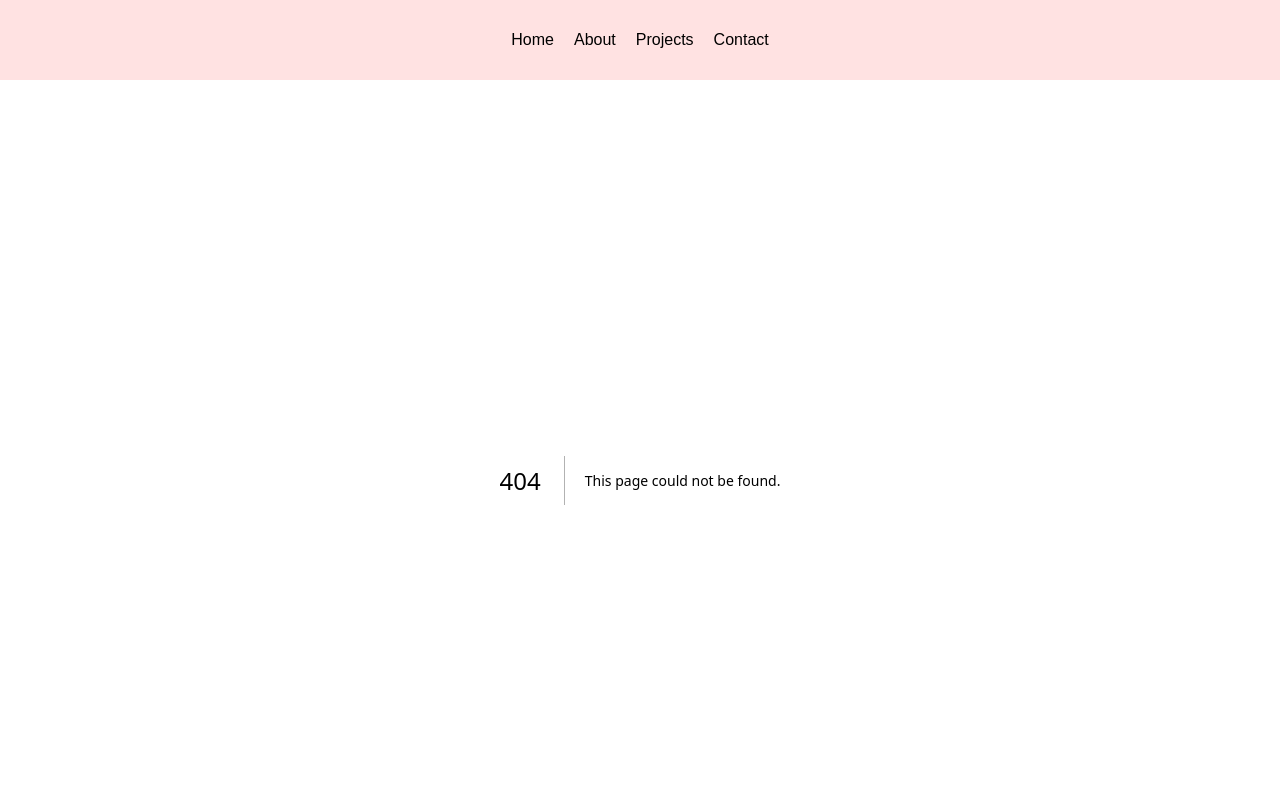
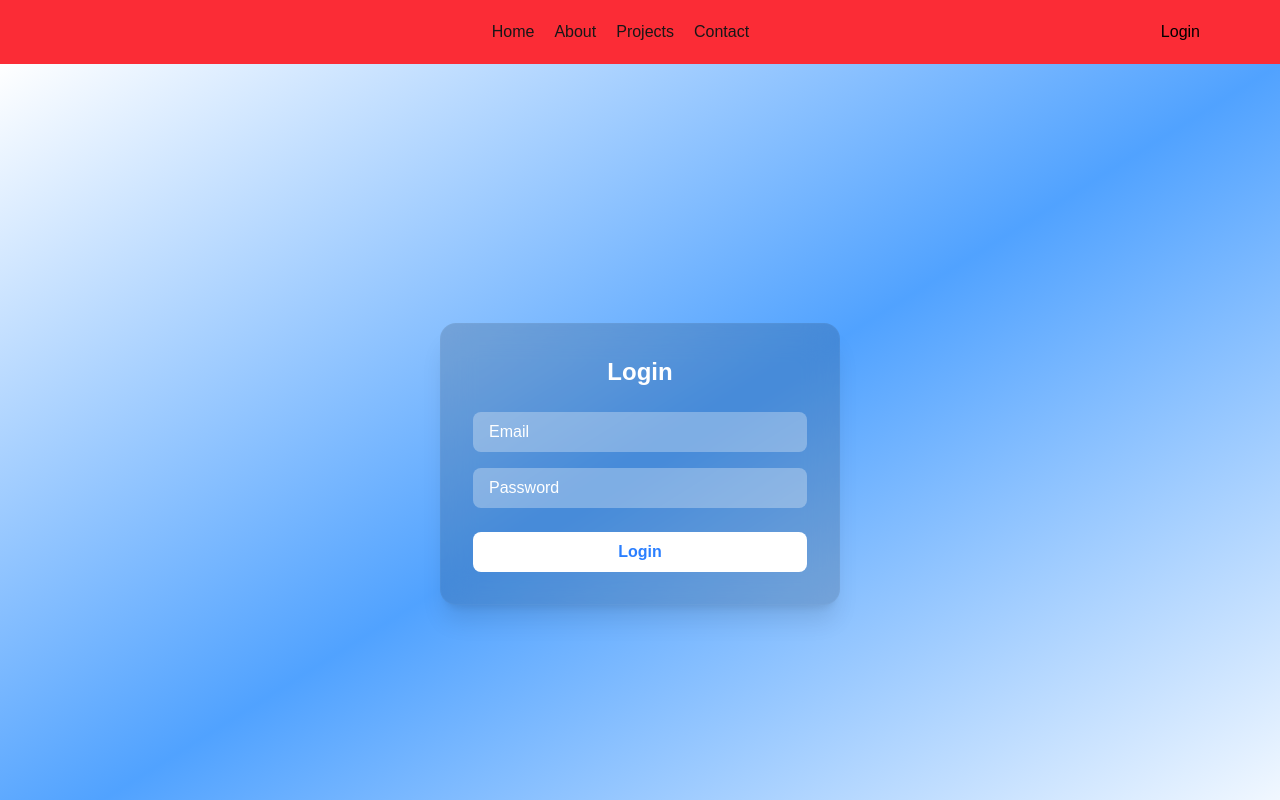
Before and after one commit to Sumit-dhakal1/personal-portfolio, a Next.js app: page /login in a window 1280 px wide. Before the commit this address had no page. Shown: the top 800 px of the page. Built offline with nearby package versions, Linux system fonts and the light colour scheme.

Commit message:
auth add

```diff
--- a/app/about/page.js
+++ b/app/about/page.js
@@ -22,13 +22,12 @@ return (
         <div className="relative mx-auto max-w-10xl  gap-1 lg:flex-row ">
             <div className="space-y-5 lg:w-1/1">
             <h1 className="text-4xl tracking-tight text-black text-1xl">
-                I build modern webpage, application potery experiences with
-                elegant motion and strong logic.
+                I build modern web-application and scalable software
             </h1>
         <p className="max-w-xl text-black-200 sm:text-lg leading-9  ">
                 I am a passionate fullstack developer blending creative UI
                 design with robust backend systems. My work focuses on reliable
-                applications that feel delightful to use.
+                applications.
             </p>
             </div>
 
@@ -42,7 +41,7 @@ return (
             </div>
 
             <div className="space-y-2 ">
-                <div className=" border border-white/20 bg-slate-950/20   p-15 ">
+                <div className=" border border-white/20 bg-slate-950/50   p-15 ">
                 <h3 className="text-lg font-semibold  text-white">Contact</h3>
                 <p className="mt-5 text-white  flex flex-wrap leading-8">
                     Itahari-04, Sunsari, Nepal
--- a/app/components/Footer.js
+++ b/app/components/Footer.js
@@ -4,7 +4,7 @@ export default function Footer() {
     ]
     return (
         <>
-        <div className="h-50 py-5 w-full flex py-10  items-center justify-center py-4 space-x-4  bg-red-500 ">
+        <div className="h-50 py-5 w-full flex py-10  items-center justify-center py-4 space-x-4  bg-cream-900 ">
             <ul>
             {some.map((id, index) => (
                 <li
--- a/app/components/Navbar.js
+++ b/app/components/Navbar.js
@@ -1,28 +1,33 @@
+import { href } from "react-router-dom";
 
 export default function Navbar() {
   const items = [
-        { label: 'Home', href: '/' },
-        { label: 'About', href: '#about' },
-        { label: 'Projects', href: '#Project' },
-        { label: 'Contact', href: '/#contact' },
-    ]
-
-
-
+    { label: "Home", href: "/" },
+    { label: "About", href: "#about" },
+    { label: "Projects", href: "#Project" },
+    { label: "Contact", href: "#contact" },
+  ];
 
   return (
     <>
-    <div className="h-10 py-5 w-full flex py-10 items-center justify-center py-4 space-x-5 bg-red-100">
+      <div className="flex items-center justify-center px-20 bg-red-500">
+        <div className="h-10 py-5 w-full flex py-8 items-center justify-center py-4 space-x-5">
           {items.map((item, index) => (
             <a
               key={index}
               href={item.href}
-            className="text-grey-600 hover:text-white -1000"
+              className="text-black-600 hover:text-white -1000"
             >
               {item.label}
             </a>
           ))}
         </div>
+        <div>
+            <a href="/login"
+            className="text-black hover:text-white"
+            > Login </a>
+        </div>
+      </div>
     </>
-    )
+  );
 }
--- a/app/contact/page.js
+++ b/app/contact/page.js
@@ -40,9 +40,9 @@ export default function Contact() {
                         I&apos;m open to new projects and collaborations. Send a message and I&apos;ll get back to you as soon as possible.
                         </p>
 
-                    <div className="  p-1 h-9 px-15 mx-5 rounded-full bg-green-600 text- font-bold text-white disabled:opacity-60 transition">
-                        <p className="mt- text-white  leading-7 ">
-                        fell free to contact us
+                    <div className="  p-1 h-9 px-15 mx-15 rounded-full bg-green-600 text- font-bold text-white disabled:opacity-60 transition">
+                        <p className=" text-white  leading-7 ">
+                        fell free to contact.
                             </p>
                         </div>
                     </div>
--- /dev/null
+++ b/app/login/page.js
@@ -0,0 +1,37 @@
+import { Link } from "react-router-dom";
+
+export default function Login() {
+return (
+    <div className="min-h-screen flex items-center justify-center bg-gradient-to-br from-blue-30 via-blue-400 to-cream-50">
+
+      {/* Glass Card */}
+    <div className="backdrop-blur-lg bg-black/15 p-8 rounded-2xl shadow-xl w-100 border border-white/3">
+
+        <h2 className="text-2xl font-bold text-white text-center mb-6">
+        Login
+        </h2>
+
+        {/* Email */}
+        <input
+        type="email"
+        placeholder="Email"
+        className="w-full mb-4 px-4 py-2 rounded-lg bg-white/30 text-white placeholder-white outline-none"
+        />
+
+        {/* Password */}
+        <input
+        type="password"
+        placeholder="Password"
+        className="w-full mb-6 px-4 py-2 rounded-lg bg-white/30 text-white placeholder-white outline-none"
+        />
+
+        {/* Button */}
+        <button className="w-full py-2 rounded-lg bg-white text-blue-500 font-semibold hover:bg-blue-100 transition">
+        Login
+        </button>
+
+
+    </div>
+    </div>
+);
+}
--- a/app/page.tsx
+++ b/app/page.tsx
@@ -2,9 +2,13 @@ import Main from "./components/Main"
 import About from "./about/page";
 import Contact from "./contact/page"
 import Project from "./project/page"
+import Login from "./login/page"
+
 export default function Home() {
   return (
     <>
+
+
     <Main />
     <div id="about">
     <About />
@@ -17,7 +21,6 @@ export default function Home() {
     <div id="Project">
       <Project />
 
-
     </div>
 
   </>
```
Also changed, not shown: app/layout.tsx (line endings or trailing spaces). Lines whose indentation alone changed are shown as unchanged.
